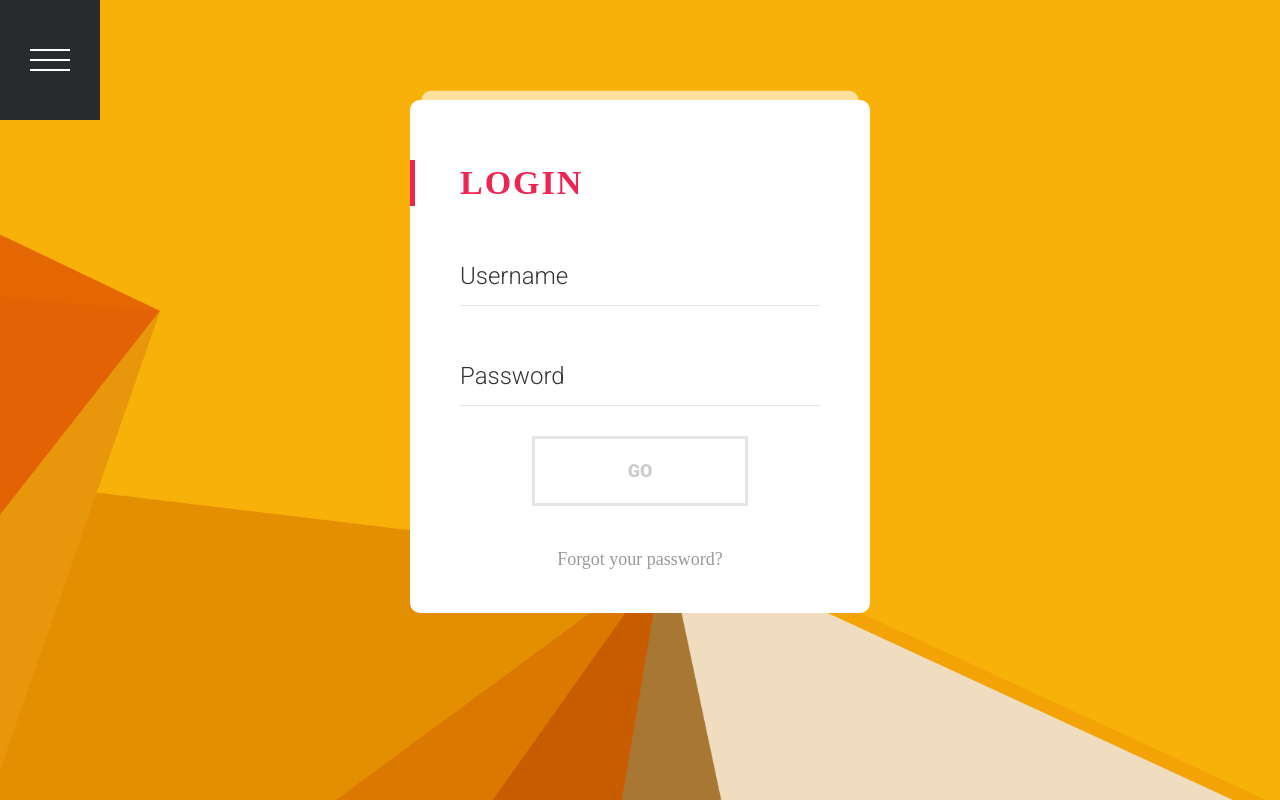
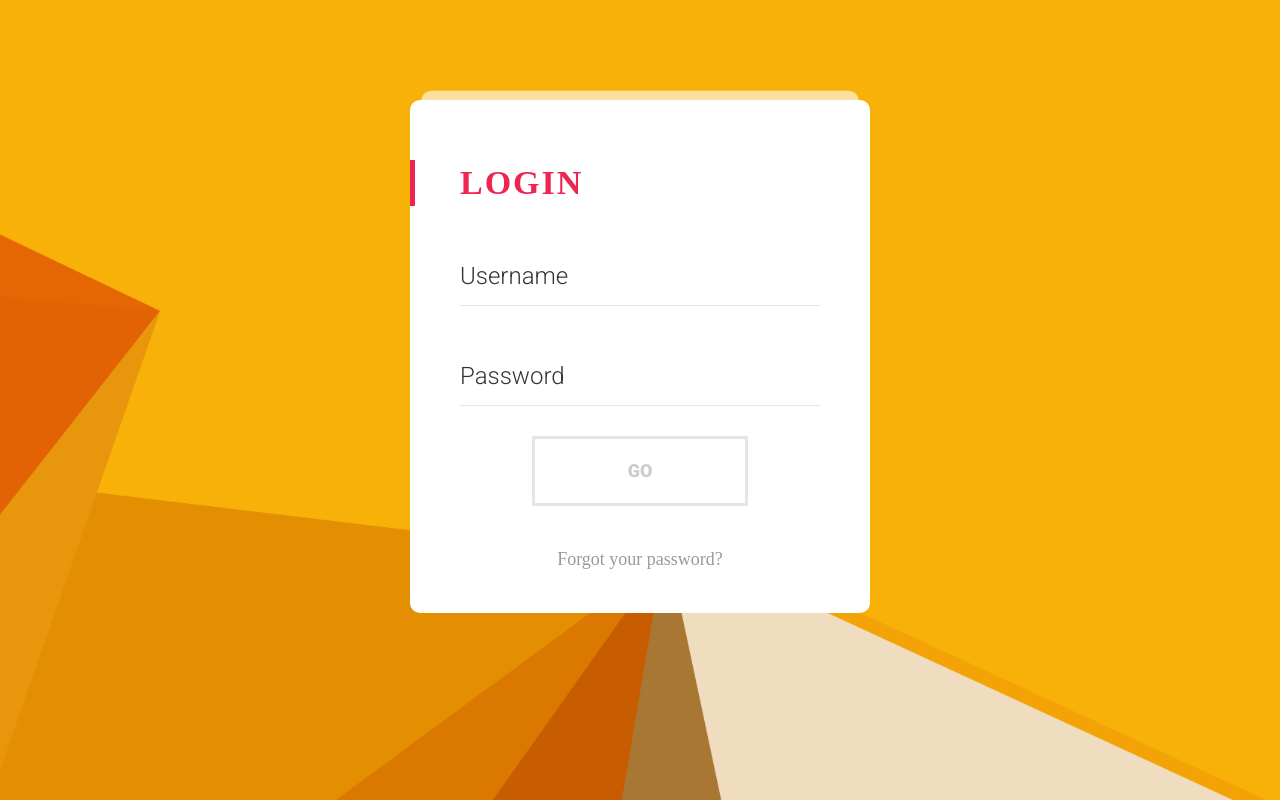
Before and after one commit to Anupam-dagar/Portfolio-Generator, a Django app: template portfolio/templates/registration/login.html in a window 1280 px wide. Run offline with Django 3.2, Linux system fonts and the light colour scheme; the template is opened without the code that fills it, so the values that code supplies are empty, except form fields; tables that the repository leaves empty hold one stand-in row (values such as "Sample post"); form fields are guessed from the names that the template uses; some libraries are stand-ins or nearby versions.

Commit message:
minor front end changes,removed side nav from login and added home button to all webpages

```diff
--- a/portfolio/templates/portfolio/details.html
+++ b/portfolio/templates/portfolio/details.html
@@ -63,7 +63,9 @@
                             <label for="password">Date of Birth (enter in YYYY-MM-DD format) *</label>
                           </div>
                         </div>
-                            <a class="next action-button waves-effect waves-light btn" style="left: 40%;">Next</a>
+          <a class="btn waves-effect waves-light left" href="/" >Home</a>
+
+                            <a class="next action-button waves-effect waves-light btn" style="left: 28%;">Next</a>
 
 
                           </fieldset>
--- a/portfolio/templates/portfolio/display.html
+++ b/portfolio/templates/portfolio/display.html
@@ -155,7 +155,7 @@
 	<section id="footer">
 		<div class="container">
 			<ul class="copyright">
-				<li>Portfolio generated using HoxNox</li><li>Creator: <a href="http://anupamdagar.me">Anupam Dagar</a></li>
+				<li>Portfolio generated using <a href="/">HoxNox</a></li><li>Creator: <a href="http://anupamdagar.me">Anupam Dagar</a></li><li><a href="/">HOME</a></li>
 			</ul>
 		</div>
 	</section>
--- a/portfolio/templates/registration/login.html
+++ b/portfolio/templates/registration/login.html
@@ -13,34 +13,6 @@
   <script type="text/javascript" src="{% static 'js/index.js' %}"></script>
 {% endblock %}
 {% block content %}
-<nav class="nav">
-  <div class="burger">
-    <div class="burger__patty"></div>
-  </div>
-
-  <ul class="nav__list">
-    <li class="nav__item">
-      <a href="{% url 'home' %}" class="nav__link c-blue"><i class="fa fa-camera-retro"></i>home</a>
-    </li>
-    <li class="nav__item">
-    {% if user.is_authenticated %}
-    {
-      <a href="#2" class="nav__link c-yellow scrolly"><i class="fa fa-bolt"></i>Logout</a>
-    }
-    {% else %}
-    {
-      <a href="#2" class="nav__link c-yellow scrolly"><i class="fa fa-bolt"></i>Login</a>
-    }
-    {% endif %}
-    </li>
-    <li class="nav__item">
-      <a href="#3" class="nav__link c-red"><i class="fa fa-music"></i></a>
-    </li>
-    <li class="nav__item">
-      <a href="#4" class="nav__link c-green"><i class="fa fa-paper-plane"></i></a>
-    </li>
-  </ul>
-</nav>
 {% if user.is_authenticated %}
 <div class="materialContainer">
 
```
